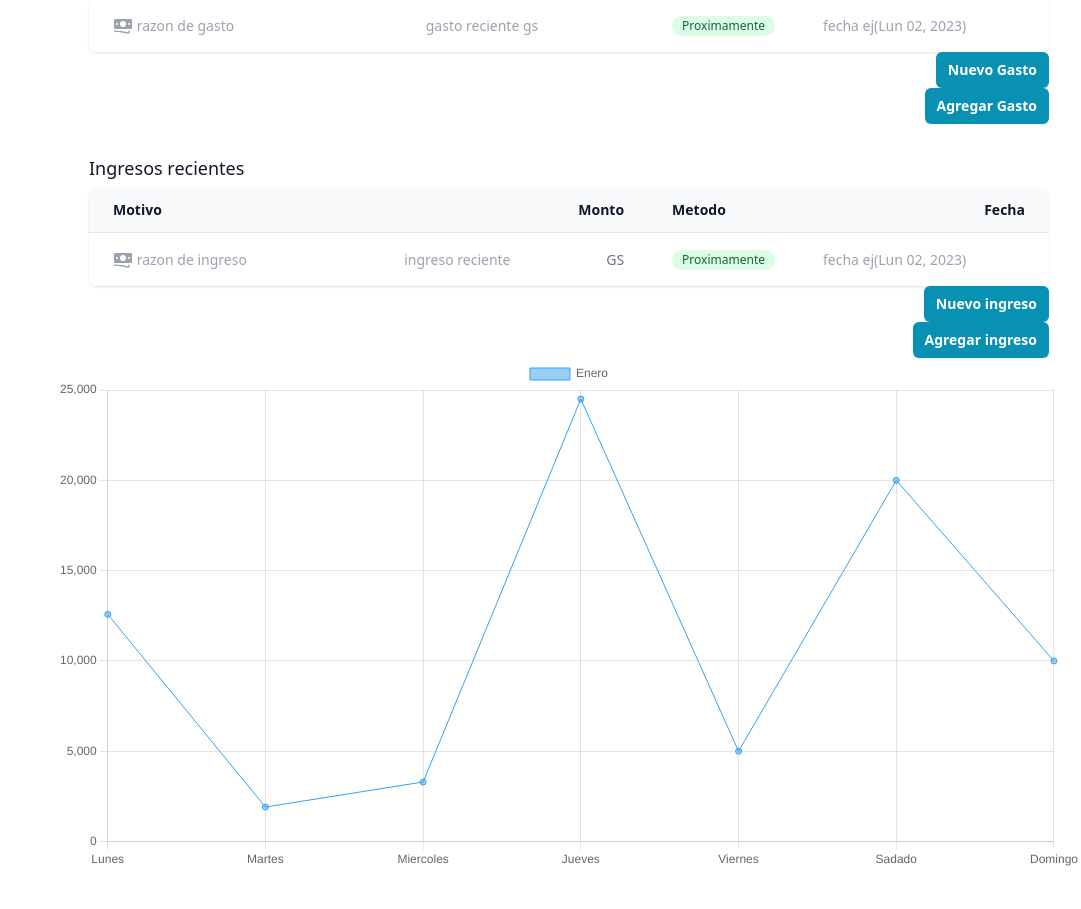
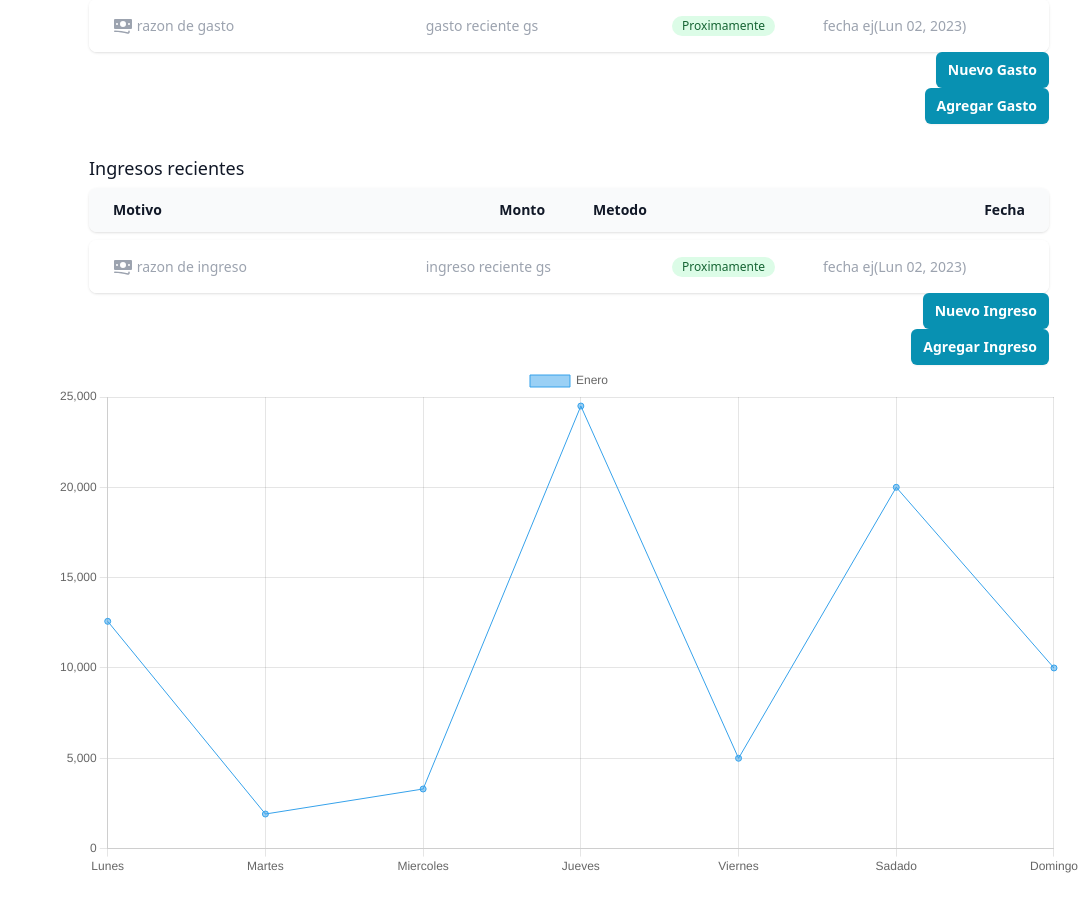
Before and after one commit to rodrvn/gestor-de-dinero-web, a Flask app: template templates/base.html in a window 1280 px wide. Shown: the part 490-1399 px from the top of the page, without its empty margins (199-1280 px from the left). Before the commit the page ends 1356 px from the top, so only its background shows below. Run offline with Flask 3, Linux system fonts and the light colour scheme; the template is opened without the code that fills it, so the values that code supplies are empty; some libraries are stand-ins or nearby versions.

Commit message:
agregar ingresos/gastos added

```diff
--- a/app.py
+++ b/app.py
@@ -12,7 +12,7 @@ db.init_app(app)
 
 @app.route("/")
 def index():
-    return 'poner /id_usuario :)'
+    return 'poner /tracker/"id_del_usuario" :)'
 
 @app.route("/tracker/<id_usuario>", methods=['GET'])
 def tracker(id_usuario):
@@ -40,12 +40,19 @@ def tracker(id_usuario):
 
     return render_template('base.html', usuario=usuario, ingresos=ingresos, gastos=gastos, ahorros=ahorros, saldo_total=saldo_total, gastos_totales=gastos_totales)
 
-@app.route("/agregar_ingreso/<id_usuario>")
+@app.route("/agregar_ingreso/<id_usuario>", methods=["POST"])
 def agregar_ingreso(id_usuario):
+    ingreso_reciente = request.form['ingreso_reciente']
+    razon_ingreso = request.form['razon_ingreso']
+    # ingreso_gasto = request.form['fecha_ingreso']
 
-    return 'enviado'
+    ingreso = Ingresos(id_usuario=id_usuario, ingreso_reciente=ingreso_reciente, razon_ingreso=razon_ingreso)
+    db.session.add(ingreso)
+    db.session.commit()
+    return redirect(url_for('tracker', id_usuario=id_usuario))
 
-@app.route("/agregar_gasto/<id_usuario>", methods=["POST", "GET"])
+
+@app.route("/agregar_gasto/<id_usuario>", methods=["POST"])
 def agregar_gastos(id_usuario):
     gasto_reciente = request.form['gasto_reciente']
     razon_gasto = request.form['razon_gasto']
@@ -60,9 +67,14 @@ def agregar_gastos(id_usuario):
 def editar(id_usuario):
     return 'editar'
 
-@app.route("/eliminar/<id_usuario>")
-def borrar(id_usuario):
-    return 'borrar'
+
+
+# Eliminar gasto o ingreso
+@app.route("/eliminar/<id_usuario>/<id_gasto>", methods=['POST', 'GET'])
+def borrar(id_usuario, id_gasto):
+
+    gasto_eliminar = Gastos.query.get(id_gasto)
+    return 'eliminar gasto usuario'
 
 
 
--- a/templates/base.html
+++ b/templates/base.html
@@ -510,9 +510,11 @@
                           <a href="">editar</a>
                         </td>
 
+                        <form method="post"  action=" {{ url_for }}">
                           <td class="whitespace-nowrap px-6 py-4 text-right text-sm text-gray-500">
                             <a href="">eliminar</a>
                           </td>
+                        </form>
                         <!-- Termina Opciones -->
 
                       </tr>
@@ -590,12 +592,16 @@
 
 
 
-          <!-- termina -->
+          <!-- termina agregar gastos-->
 
 
           <h2 class="mx-auto mt-8 max-w-6xl px-4 text-lg font-medium leading-6 text-gray-900 sm:px-6 lg:px-8">Ingresos recientes</h2>
           <!-- Ingresos table (small breakpoint and up) -->
+
+
+
           <div class="hidden sm:block">
+
             <div class="mx-auto max-w-6xl px-4 sm:px-6 lg:px-8">
 
               <div class="mt-2 flex flex-col">
@@ -646,8 +652,31 @@
                       </tr>
                     </tbody>
                     {% endfor %}
-                    <!-- Agregar -->
 
+
+                  </table>
+
+                </div>
+              </div>
+
+            </div>
+          </div>
+
+
+            <!-- Agregar  ingresos-->
+
+
+          <div class="hidden sm:block">
+
+            <form action="{{ url_for('agregar_ingreso', id_usuario=usuario.id_usuario) }}", method="POST">
+
+              <div class="mx-auto max-w-6xl px-4 sm:px-6 lg:px-8">
+                <div class="mt-2 flex flex-col">
+                  <div class="min-w-full overflow-hidden overflow-x-auto align-middle shadow sm:rounded-lg">
+
+                    <table class="min-w-full divide-y divide-gray-200">
+
+                      <!-- Agregar ingresos recientes -->
                       <tbody class="divide-y divide-gray-200 bg-white">
                         <tr class="bg-white">
                           <td class="w-full max-w-0 whitespace-nowrap px-6 py-4 text-sm text-gray-900">
@@ -656,14 +685,15 @@
                                 <svg class="h-5 w-5 flex-shrink-0 text-gray-400 group-hover:text-gray-500" viewBox="0 0 20 20" fill="currentColor" aria-hidden="true">
                                   <path fill-rule="evenodd" d="M1 4a1 1 0 011-1h16a1 1 0 011 1v8a1 1 0 01-1 1H2a1 1 0 01-1-1V4zm12 4a3 3 0 11-6 0 3 3 0 016 0zM4 9a1 1 0 100-2 1 1 0 000 2zm13-1a1 1 0 11-2 0 1 1 0 012 0zM1.75 14.5a.75.75 0 000 1.5c4.417 0 8.693.603 12.749 1.73 1.111.309 2.251-.512 2.251-1.696v-.784a.75.75 0 00-1.5 0v.784a.272.272 0 01-.35.25A49.043 49.043 0 001.75 14.5z" clip-rule="evenodd" />
                                 </svg>
-                              <input type="text" placeholder=" razon de ingreso" class="truncate text-gray-500 group-hover:text-gray-900" >
+                                <input type="text" name="razon_ingreso" placeholder=" razon de ingreso" class="truncate text-gray-500 group-hover:text-gray-900" >
+
 
                             </div>
+
                           </td>
 
                           <td class="whitespace-nowrap px-6 py-4 text-right text-sm text-gray-500">
-                          <input type="text" placeholder=" ingreso reciente" class="font-medium text-gray-900">
-                          GS
+                            <input type="numer" name="ingreso_reciente" placeholder=" ingreso reciente gs" class="font-medium text-gray-900">
                           </td>
 
                           <td class="hidden whitespace-nowrap px-6 py-4 text-sm text-gray-500 md:block">
@@ -671,24 +701,32 @@
                           </td>
 
                           <td class="whitespace-nowrap px-6 py-4 text-right text-sm text-gray-500">
-                          <input type="text" placeholder="fecha ej(Lun 02, 2023)" datetime="">
+                            <input type="text" name="fecha_ingreso" placeholder="fecha ej(Lun 02, 2023)" datetime="">
                           </td>
+
 
                         </tr>
                       </tbody>
 
                     </table>
+                  </div>
+                </div>
+                <!-- Botones -->
+                <div class="flex justify-end mt-6 flex space-x-3 md:mt-0 md:ml-4">
+                  <button type="button" class="inline-flex items-center rounded-md bg-cyan-600 px-3 py-2 text-sm font-semibold text-white shadow-sm hover:bg-cyan-500 focus-visible:outline focus-visible:outline-2 focus-visible:outline-offset-2 focus-visible:outline-cyan-600">Nuevo Ingreso</button>
+                </div>
+
+                <div class="flex justify-end mt-6 flex space-x-3 md:mt-0 md:ml-4">
+                  <button type="buttom" class="inline-flex items-center rounded-md bg-cyan-600 px-3 py-2 text-sm font-semibold text-white shadow-sm hover:bg-cyan-500 focus-visible:outline focus-visible:outline-2 focus-visible:outline-offset-2 focus-visible:outline-cyan-600">Agregar Ingreso</button>
+                </div>
 
               </div>
+            </form>
           </div>
-              <div class="flex justify-end mt-6 flex space-x-3 md:mt-0 md:ml-4">
-                <button type="button" class="inline-flex items-center rounded-md bg-cyan-600 px-3 py-2 text-sm font-semibold text-white shadow-sm hover:bg-cyan-500 focus-visible:outline focus-visible:outline-2 focus-visible:outline-offset-2 focus-visible:outline-cyan-600">Nuevo ingreso</button>
-              </div>
-              <div class="flex justify-end mt-6 flex space-x-3 md:mt-0 md:ml-4">
-                <button type="button" class="inline-flex items-center rounded-md bg-cyan-600 px-3 py-2 text-sm font-semibold text-white shadow-sm hover:bg-cyan-500 focus-visible:outline focus-visible:outline-2 focus-visible:outline-offset-2 focus-visible:outline-cyan-600">Agregar ingreso</button>
-              </div>
-            </div>
-          </div>
+
+
+
+
           <div>
             <canvas id="myChart"></canvas>
           </div>
```
Lines whose indentation alone changed are shown as unchanged.
